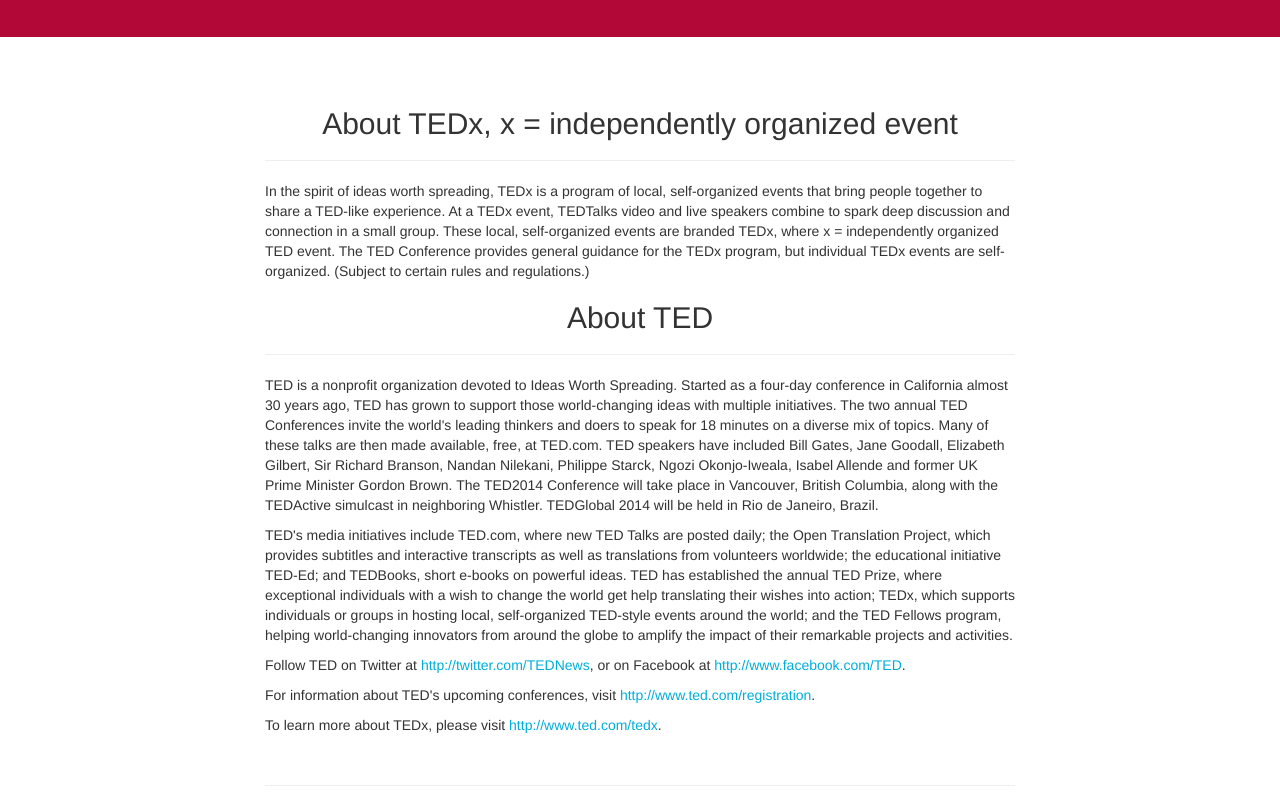
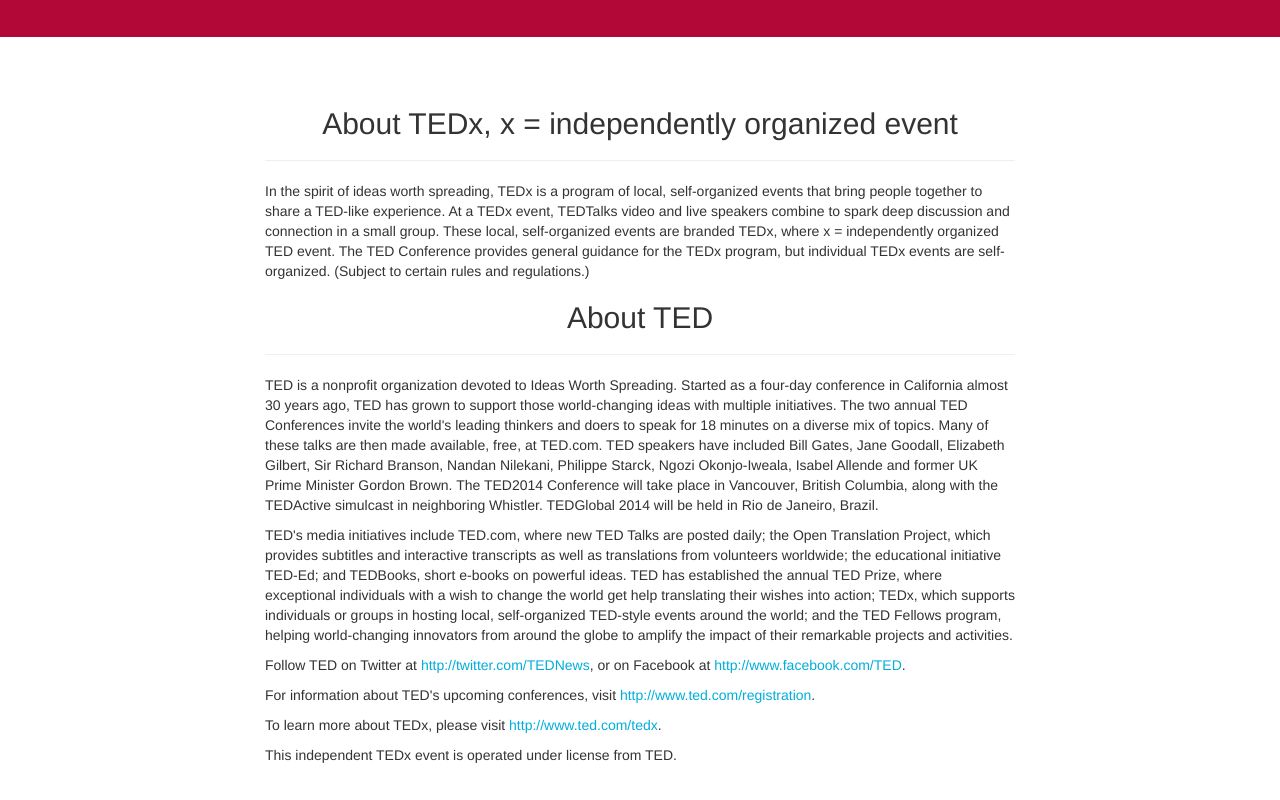
Before and after one commit to johnkeith/tedxhammondready, a plain HTML site: page index.html in a window 1280 px wide. Shown: the part 1512-2312 px from the top of the page. Drawn offline with Linux system fonts and the light colour scheme.

Commit message:
footer message

```diff
--- a/index.html
+++ b/index.html
@@ -224,6 +224,8 @@
             <p>For information about TED's upcoming conferences, visit <a href="http://www.ted.com/registration">http://www.ted.com/registration</a>.</p>
 
             <p>To learn more about TEDx, please visit <a href="http://www.ted.com/tedx">http://www.ted.com/tedx</a>.</p>
+
+            <p>This independent TEDx event is operated under license from TED.</p>
             <br>
             <hr>
           </div>
```
